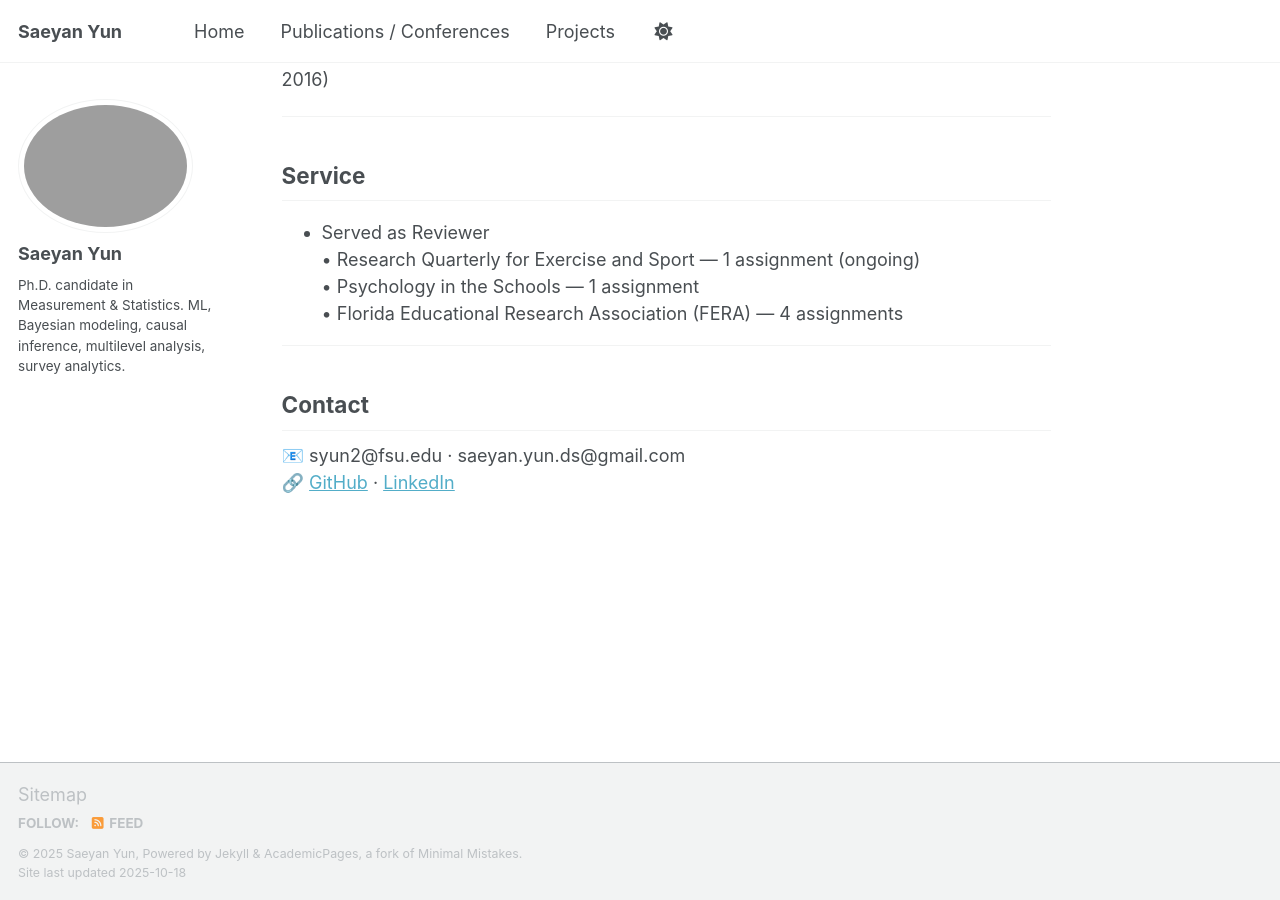
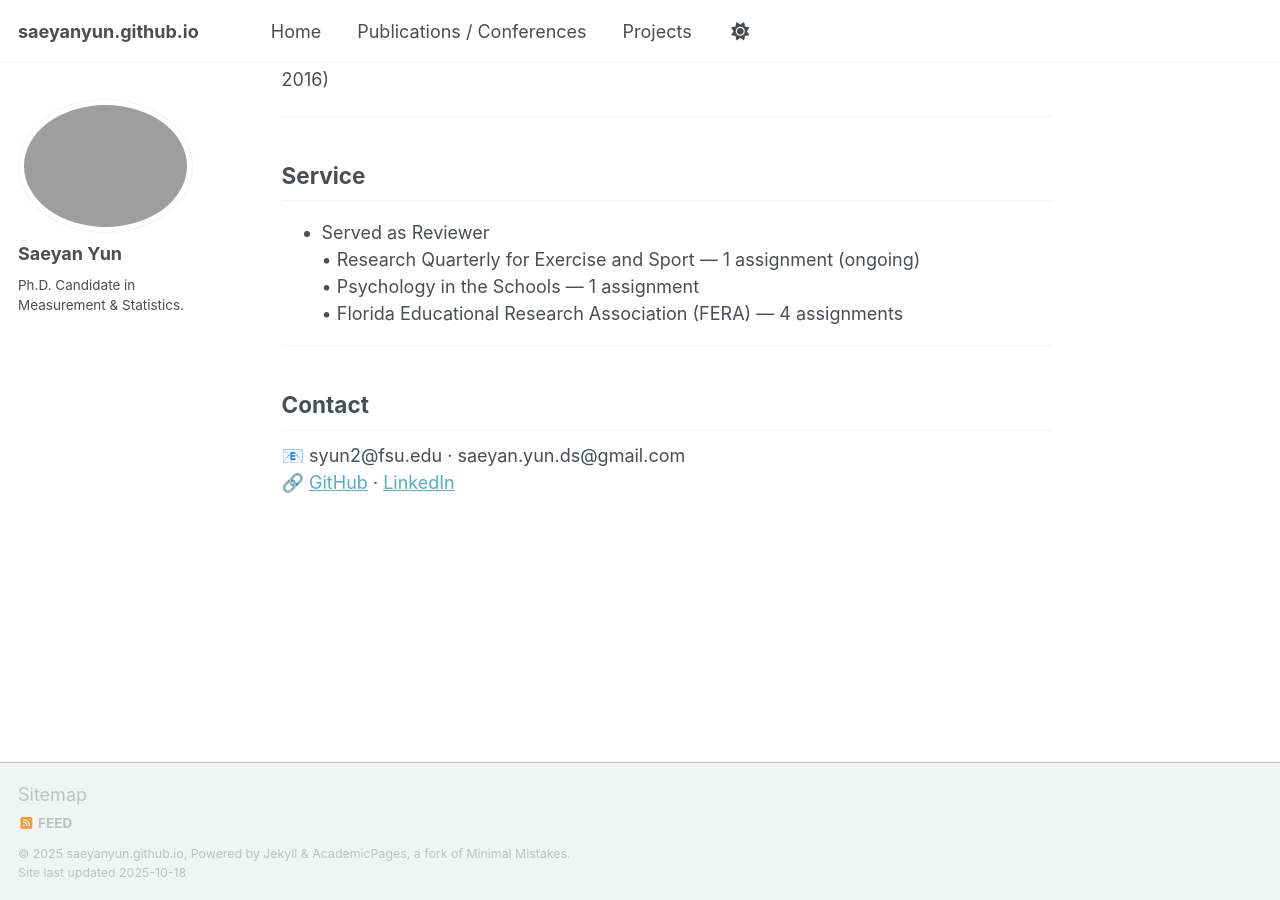
Before and after one commit to saeyanyun/saeyanyun.github.io, a Jekyll site: the page built from index.md, in a window 1280 px wide and 900 px high, scrolled down 3763 px. Built offline with Jekyll 4.4.1, drawn with Linux system fonts in a browser that asks for light colours; a script that is not in the unit is left out.

Commit message:
Update _config.yml

```diff
--- a/_config.yml
+++ b/_config.yml
@@ -1,26 +1,18 @@
-title: "Saeyan Yun"
-email: "saeyan.yun.ds@gmail.com"
-description: "NLP · Large Language Models · Measurement & Statistics"
-url: "https://saeyanyun.github.io"
-baseurl: ""
-locale: "en"
-timezone: "America/New_York"
-
 author:
   name: "Saeyan Yun"
   avatar: "images/profile.jpg"
-  bio: "Ph.D. candidate in Measurement & Statistics. ML, Bayesian modeling, causal inference, multilevel analysis, survey analytics."
+  bio: "Ph.D. Candidate in Measurement & Statistics."
   links:
-    - label: Email
+    - label: "Email"
       icon: "fas fa-envelope"
       url: "mailto:saeyan.yun.ds@gmail.com"
-    - label: Google Scholar
+    - label: "Google Scholar"
       icon: "ai ai-google-scholar"
       url: "https://scholar.google.com/citations?user=PzE6WAgAAAAJ"
-    - label: LinkedIn
+    - label: "LinkedIn"
       icon: "fab fa-linkedin"
       url: "https://linkedin.com/in/saeyanyun"
-    - label: GitHub
+    - label: "GitHub"
       icon: "fab fa-github"
       url: "https://github.com/saeyanyun"
 
```
